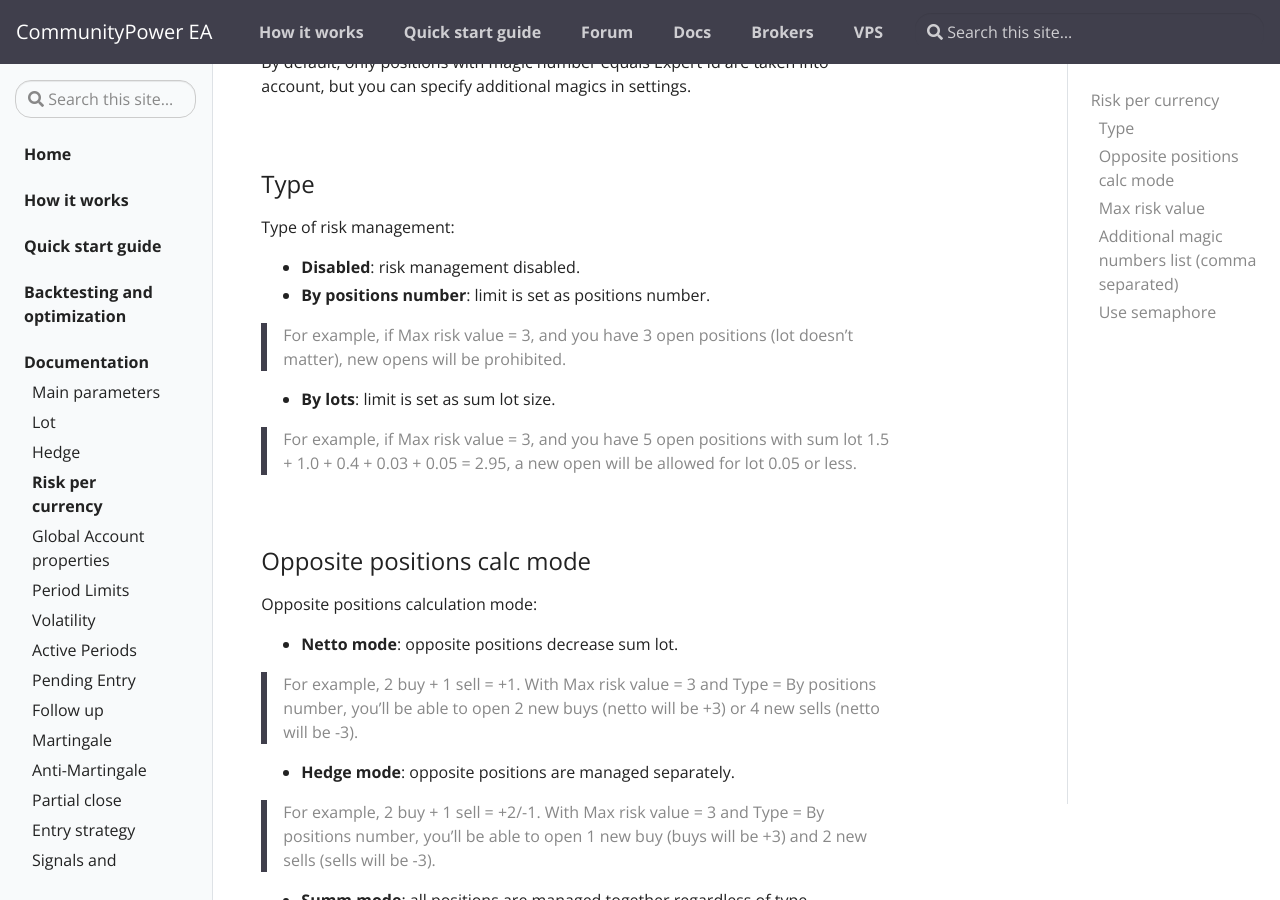
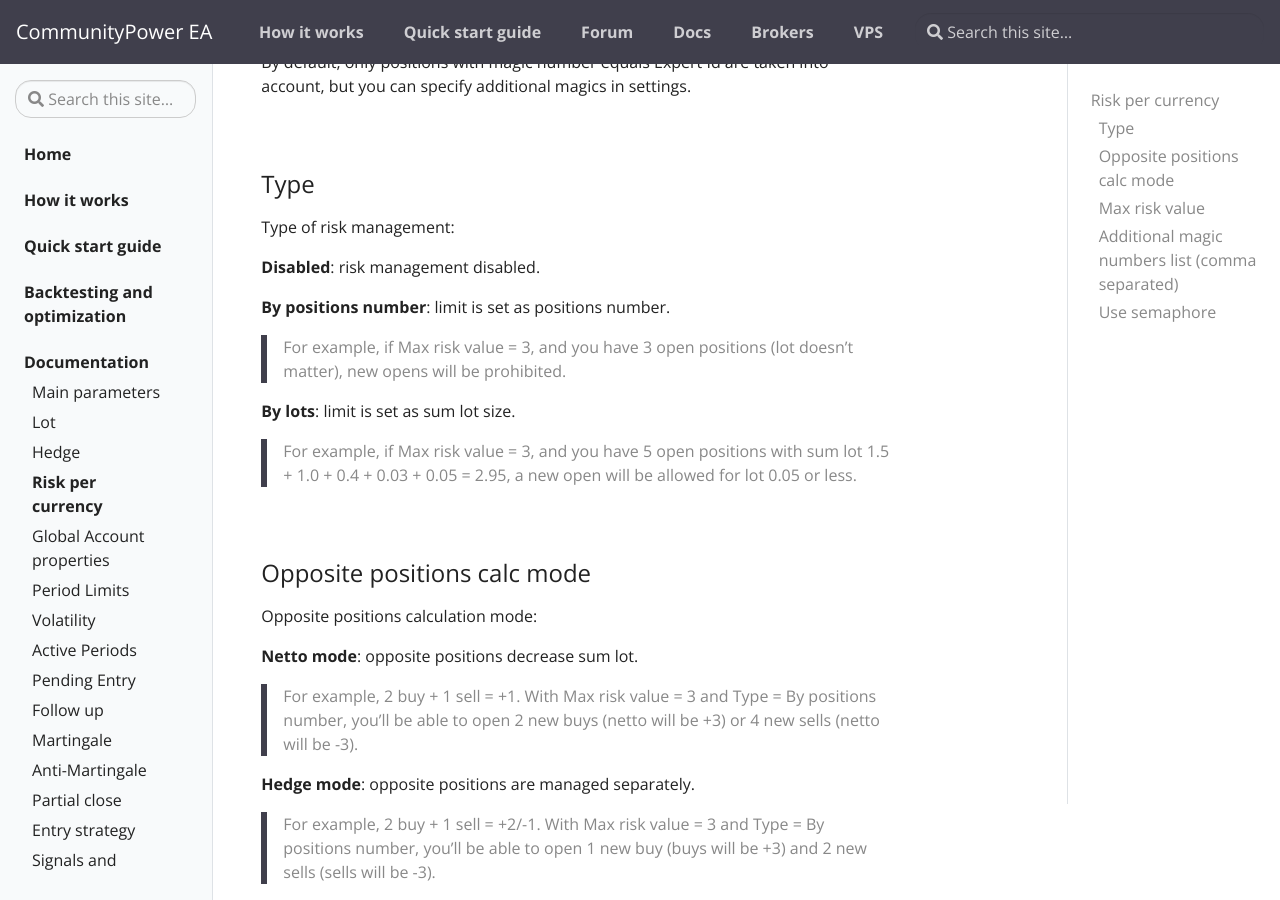
Before and after one commit to komposter/CommunityPowerEA.com, a Jekyll site: the page built from _docs/risk-per-currency.md, in a window 1280 px wide and 900 px high, scrolled down 381 px. Built offline with Jekyll 4.4.1, drawn with Linux system fonts in a browser that asks for light colours.

Commit message:
Content change

```diff
--- a/_docs/risk-per-currency.md
+++ b/_docs/risk-per-currency.md
@@ -21,12 +21,14 @@
 ### Type
 
 Type of risk management:
-* **Disabled**: risk management disabled.
-* **By positions number**: limit is set as positions number.
+
+**Disabled**: risk management disabled.
+
+**By positions number**: limit is set as positions number.
 
 > For example, if Max risk value = 3, and you have 3 open positions (lot doesn't matter), new opens will be prohibited.
 
-* **By lots**: limit is set as sum lot size.
+**By lots**: limit is set as sum lot size.
 
 > For example, if Max risk value = 3, and you have 5 open positions with sum lot 1.5 + 1.0 + 0.4 + 0.03 + 0.05 = 2.95, a new open will be allowed for lot 0.05 or less.
 
@@ -35,15 +37,16 @@
 ### Opposite positions calc mode
 
 Opposite positions calculation mode:
-* **Netto mode**: opposite positions decrease sum lot.
+
+**Netto mode**: opposite positions decrease sum lot.
 
 > For example, 2 buy + 1 sell = +1. With Max risk value = 3 and Type = By positions number, you’ll be able to open 2 new buys (netto will be +3) or 4 new sells (netto will be -3).
 
-* **Hedge mode**: opposite positions are managed separately.
+**Hedge mode**: opposite positions are managed separately.
 
 > For example, 2 buy + 1 sell = +2/-1. With Max risk value = 3 and Type = By positions number, you’ll be able to open 1 new buy (buys will be +3) and 2 new sells (sells will be -3).
 
-* **Summ mode**: all positions are managed together regardless of type.
+**Summ mode**: all positions are managed together regardless of type.
 
 > For example, 2 buy + 1 sell = 3. With Max risk value = 4 and Type = By positions number, you’ll be able to open 1 new position of any type.
 
```
